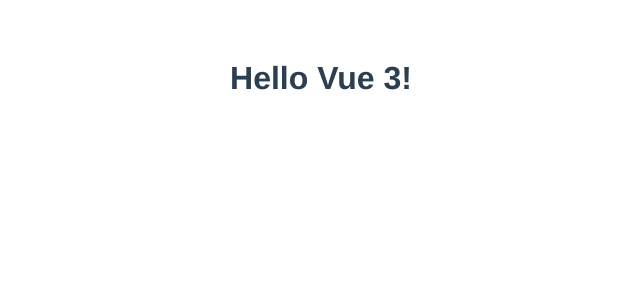
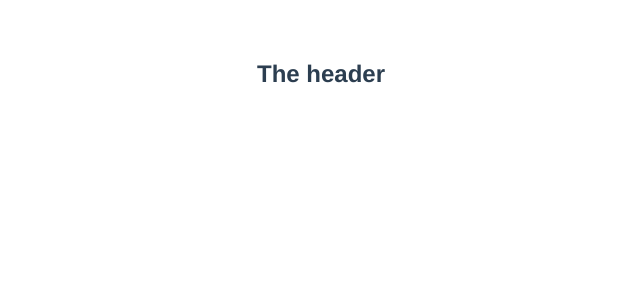
Before and after one commit to startsevd6/my_first_vue_project, a Vue app in the folder vue_cli/: page / in a window 1280 px wide. Shown: the top 300 px of the page, without its empty margins (319-959 px from the left). Built offline with nearby package versions, Linux system fonts and the light colour scheme.

Commit message:
v.0.4.1 new component added

```diff
--- a/vue_cli/src/App.vue
+++ b/vue_cli/src/App.vue
@@ -1,11 +1,15 @@
 <template>
-  <h1>Hello Vue 3!</h1>
+  <the-header></the-header>
 </template>
 
 <script>
 
 export default {
-  name: 'App'
+  data() {
+    return {
+      title: 'The header from Data'
+    }
+  }
 }
 </script>
 
--- /dev/null
+++ b/vue_cli/src/TheHeader.vue
@@ -0,0 +1,3 @@
+<template>
+  <h2>The header</h2>
+</template>
```
Also changed, not shown: vue_cli/src/main.js (+6 -1 lines), 1 other file (tests, documents, lock files or other folders).
